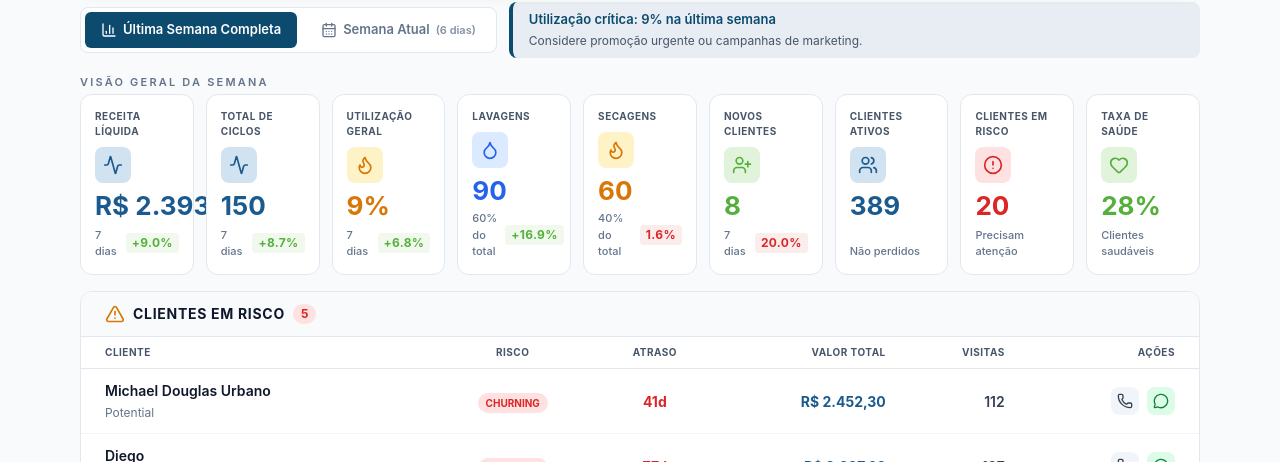
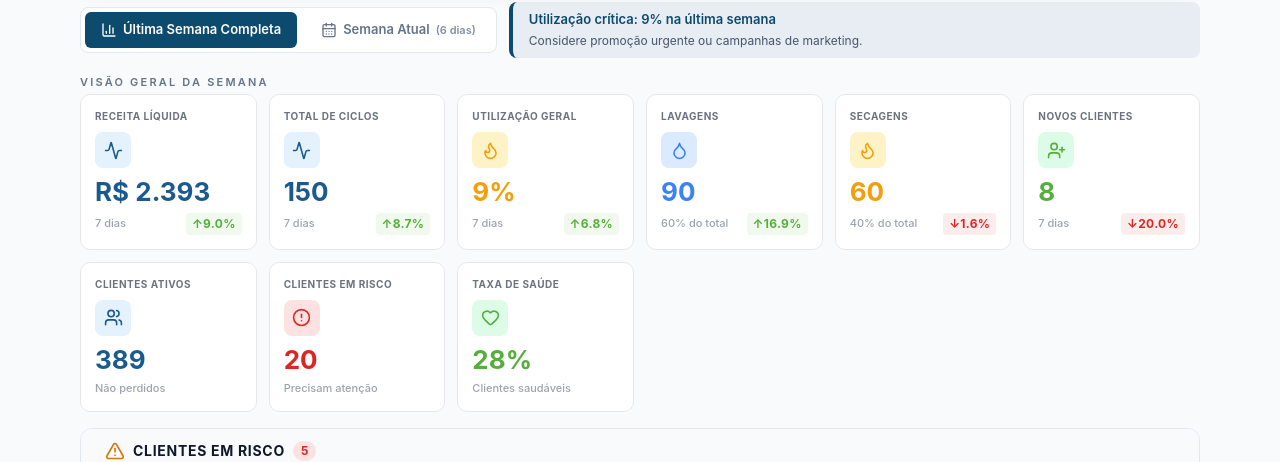
Before and after one commit to lucaslopezpuerta/LavpopBusinessIntelligence, a React (Vite) app: page / in a window 1280 px wide. Shown: the part 224-686 px from the top of the page. Built offline with nearby package versions, Linux system fonts and the light colour scheme; no server answers; the HTML template or start-up script is replaced by a standard one.

Commit message:
Update KPICards.jsx

```diff
--- a/src/components/KPICards.jsx
+++ b/src/components/KPICards.jsx
@@ -1,13 +1,34 @@
-// KPICards.jsx v4.0 - TAILWIND MIGRATION + DARK MODE
-// ✅ Full Tailwind CSS implementation
-// ✅ Dark mode support with smooth transitions
-// ✅ Responsive grid (1/2/3/9 columns)
-// ✅ All math/metrics logic preserved
-// ✅ Consistent with Lavpop Design System v2.0
+// KPICards.jsx v3.3.1 - Safer data access with fallbacks
+// Fixed undefined data access when the viewMode prop is missing
+// ✅ Supports both "complete" and "current" week views
+// ✅ Safe fallback to weekly metrics if currentWeek unavailable
+// ✅ Comprehensive error logging
+//
+// CHANGELOG:
+// v3.3.1 (2025-11-19): HOTFIX
+//   - Added safety checks for missing viewMode prop
+//   - Added fallbacks for undefined currentWeek data
+//   - Fixed utilization/wash/dry services access
+//   - More detailed error logging
+// v3.3 (2025-11-19): HYBRID VIEW SUPPORT
+
+//businessMetrics.weekly              // LAST COMPLETE WEEK (Sun-Sat just ended)
+//businessMetrics.currentWeek         // CURRENT PARTIAL WEEK (Sun-Today)
+//businessMetrics.previousWeekly      // TWO WEEKS AGO
+
 
 import React, { useMemo } from 'react';
 import { Activity, Users, AlertCircle, Heart, Droplet, Flame, UserPlus } from 'lucide-react';
 import { parseBrDate } from '../utils/dateUtils';
+
+const COLORS = {
+  primary: '#1a5a8e',
+  accent: '#55b03b',
+  red: '#dc2626',
+  amber: '#f59e0b',
+  blue: '#3b82f6',
+  gray: '#6b7280'
+};
 
 function normalizeDoc(doc) {
   if (!doc) return '';
@@ -20,7 +41,7 @@ function normalizeDoc(doc) {
 
 const KPICards = ({ businessMetrics, customerMetrics, salesData, viewMode = 'complete' }) => {
   const newClientsData = useMemo(() => {
-    console.log('\n=== NEW CUSTOMERS CALCULATION (KPICards v4.0) ===');
+    console.log('\n=== NEW CUSTOMERS CALCULATION (KPICards v3.3.1 HOTFIX) ===');
     console.log('View mode:', viewMode);
 
     if (!salesData || salesData.length === 0) {
@@ -33,6 +54,7 @@ const KPICards = ({ businessMetrics, customerMetrics, salesData, viewMode = 'com
       return { count: 0, weekOverWeek: null };
     }
 
+    // ✅ HOTFIX: Safe window selection with fallback
     let currentWindow;
     if (viewMode === 'current' && businessMetrics.windows.currentWeek) {
       currentWindow = businessMetrics.windows.currentWeek;
@@ -69,8 +91,10 @@ const KPICards = ({ businessMetrics, customerMetrics, salesData, viewMode = 'com
       }
     });
 
+    // ✅ Validate that Date objects exist
     if (!currentWindow.start || !currentWindow.end || !previousWindow.start || !previousWindow.end) {
       console.error('❌ CRITICAL: Date objects missing from windows!');
+      console.error('Please update to businessMetrics v2.7 or later.');
       return { count: 0, weekOverWeek: null };
     }
 
@@ -142,15 +166,19 @@ const KPICards = ({ businessMetrics, customerMetrics, salesData, viewMode = 'com
 
   if (!businessMetrics || !customerMetrics) {
     return (
-      <div className="text-slate-600 dark:text-slate-400 p-4">
+      <div style={{ color: '#6b7280', padding: '1rem' }}>
         Carregando KPIs...
       </div>
     );
   }
 
-  console.log('\n=== KPI CARDS RENDER (v4.0) ===');
+  console.log('\n=== KPI CARDS RENDER (v3.3.1 HOTFIX) ===');
   console.log('View Mode:', viewMode);
+  console.log('Business Metrics Keys:', Object.keys(businessMetrics));
+  console.log('Has weekly (LAST COMPLETE WEEK (Sun-Sat just ended)):', !!businessMetrics.weekly);
+  console.log('Has currentWeek (CURRENT PARTIAL WEEK (Sun-Today)):', !!businessMetrics.currentWeek);
 
+  // ✅ HOTFIX: Safe data source selection with detailed logging
   let metricsSource;
   if (viewMode === 'current') {
     if (businessMetrics.currentWeek) {
@@ -167,8 +195,9 @@ const KPICards = ({ businessMetrics, customerMetrics, salesData, viewMode = 'com
 
   if (!metricsSource) {
     console.error('❌ CRITICAL: No metrics source available!');
+    console.error('businessMetrics:', businessMetrics);
     return (
-      <div className="bg-red-50 dark:bg-red-900/20 text-red-600 dark:text-red-400 p-4 rounded-lg border border-red-200 dark:border-red-800">
+      <div style={{ color: '#dc2626', padding: '1rem', background: '#fee2e2', borderRadius: '8px' }}>
         ⚠️ Erro ao carregar métricas. Verifique o console (F12) para detalhes.
       </div>
     );
@@ -185,9 +214,23 @@ const KPICards = ({ businessMetrics, customerMetrics, salesData, viewMode = 'com
     activeDays: metricsSource.activeDays
   });
 
+  console.log('Week-over-Week Data:', {
+    revenue: wow.netRevenue,
+    services: wow.totalServices,
+    utilization: wow.utilization,
+    wash: wow.washServices,
+    dry: wow.dryServices
+  });
+
   const activeCount = customerMetrics.activeCount || 0;
   const atRiskCount = customerMetrics.atRiskCount || 0;
   const healthRate = customerMetrics.healthRate || 0;
+
+  console.log('Customer Metrics:', {
+    active: activeCount,
+    atRisk: atRiskCount,
+    healthRate: `${healthRate.toFixed(1)}%`
+  });
 
   console.log('=== END KPI CARDS RENDER ===\n');
 
@@ -210,16 +253,33 @@ const KPICards = ({ businessMetrics, customerMetrics, salesData, viewMode = 'com
     }
 
     const absValue = Math.abs(value);
-    const isPositive = value > 0;
-    const isNegative = value < 0;
+    if (absValue < 0.5) {
+      return {
+        show: true,
+        text: '→',
+        color: COLORS.gray,
+        label: 'vs semana passada'
+      };
+    }
+
+    if (value > 0) {
+      return {
+        show: true,
+        text: `↑${value.toFixed(1)}%`,
+        color: COLORS.accent,
+        label: 'vs semana passada'
+      };
+    }
 
     return {
       show: true,
-      text: `${isPositive ? '+' : ''}${absValue.toFixed(1)}%`,
-      color: isPositive ? '#55b03b' : isNegative ? '#dc2626' : '#6b7280'
+      text: `↓${absValue.toFixed(1)}%`,
+      color: COLORS.red,
+      label: 'vs semana passada'
     };
   };
 
+  // ✅ Get appropriate subtitle based on view mode
   const getTimeSubtitle = () => {
     if (viewMode === 'current' && businessMetrics.windows?.currentWeek) {
       const days = businessMetrics.windows.currentWeek.daysElapsed || 1;
@@ -228,6 +288,7 @@ const KPICards = ({ businessMetrics, customerMetrics, salesData, viewMode = 'com
     return '7 dias';
   };
 
+  // ✅ HOTFIX: Safe access with fallbacks
   const washCount = metricsSource.washServices || 0;
   const dryCount = metricsSource.dryServices || 0;
   const totalServices = washCount + dryCount;
@@ -242,8 +303,8 @@ const KPICards = ({ businessMetrics, customerMetrics, salesData, viewMode = 'com
       trend: getTrendData(wow.netRevenue),
       subtitle: getTimeSubtitle(),
       icon: Activity,
-      colorClass: 'text-lavpop-blue',
-      bgClass: 'bg-lavpop-blue-100 dark:bg-lavpop-blue-900/30'
+      color: COLORS.primary,
+      iconBg: '#e3f2fd'
     },
     {
       id: 'services',
@@ -252,8 +313,8 @@ const KPICards = ({ businessMetrics, customerMetrics, salesData, viewMode = 'com
       trend: getTrendData(wow.totalServices),
       subtitle: getTimeSubtitle(),
       icon: Activity,
-      colorClass: 'text-lavpop-blue',
-      bgClass: 'bg-lavpop-blue-100 dark:bg-lavpop-blue-900/30'
+      color: COLORS.primary,
+      iconBg: '#e3f2fd'
     },
     {
       id: 'utilization',
@@ -262,8 +323,8 @@ const KPICards = ({ businessMetrics, customerMetrics, salesData, viewMode = 'com
       trend: getTrendData(wow.utilization),
       subtitle: getTimeSubtitle(),
       icon: Flame,
-      colorClass: 'text-amber-600 dark:text-amber-500',
-      bgClass: 'bg-amber-100 dark:bg-amber-900/30'
+      color: COLORS.amber,
+      iconBg: '#fef3c7'
     },
     {
       id: 'wash',
@@ -272,8 +333,8 @@ const KPICards = ({ businessMetrics, customerMetrics, salesData, viewMode = 'com
       subtitle: `${washPercent}% do total`,
       trend: getTrendData(wow.washServices),
       icon: Droplet,
-      colorClass: 'text-blue-600 dark:text-blue-500',
-      bgClass: 'bg-blue-100 dark:bg-blue-900/30'
+      color: COLORS.blue,
+      iconBg: '#dbeafe'
     },
     {
       id: 'dry',
@@ -282,8 +343,8 @@ const KPICards = ({ businessMetrics, customerMetrics, salesData, viewMode = 'com
       subtitle: `${dryPercent}% do total`,
       trend: getTrendData(wow.dryServices),
       icon: Flame,
-      colorClass: 'text-amber-600 dark:text-amber-500',
-      bgClass: 'bg-amber-100 dark:bg-amber-900/30'
+      color: COLORS.amber,
+      iconBg: '#fef3c7'
     },
     {
       id: 'newclients',
@@ -292,8 +353,8 @@ const KPICards = ({ businessMetrics, customerMetrics, salesData, viewMode = 'com
       subtitle: getTimeSubtitle(),
       trend: getTrendData(newClientsData.weekOverWeek),
       icon: UserPlus,
-      colorClass: 'text-lavpop-green',
-      bgClass: 'bg-lavpop-green-100 dark:bg-lavpop-green-900/30'
+      color: COLORS.accent,
+      iconBg: '#dcfce7'
     },
     {
       id: 'active',
@@ -301,8 +362,8 @@ const KPICards = ({ businessMetrics, customerMetrics, salesData, viewMode = 'com
       value: formatNumber(activeCount),
       subtitle: 'Não perdidos',
       icon: Users,
-      colorClass: 'text-lavpop-blue',
-      bgClass: 'bg-lavpop-blue-100 dark:bg-lavpop-blue-900/30'
+      color: COLORS.primary,
+      iconBg: '#e3f2fd'
     },
     {
       id: 'atrisk',
@@ -310,8 +371,8 @@ const KPICards = ({ businessMetrics, customerMetrics, salesData, viewMode = 'com
       value: formatNumber(atRiskCount),
       subtitle: 'Precisam atenção',
       icon: AlertCircle,
-      colorClass: 'text-red-600 dark:text-red-500',
-      bgClass: 'bg-red-100 dark:bg-red-900/30'
+      color: COLORS.red,
+      iconBg: '#fee2e2'
     },
     {
       id: 'health',
@@ -319,87 +380,111 @@ const KPICards = ({ businessMetrics, customerMetrics, salesData, viewMode = 'com
       value: `${Math.round(healthRate)}%`,
       subtitle: 'Clientes saudáveis',
       icon: Heart,
-      colorClass: 'text-lavpop-green',
-      bgClass: 'bg-lavpop-green-100 dark:bg-lavpop-green-900/30'
+      color: COLORS.accent,
+      iconBg: '#dcfce7'
     }
   ];
 
   return (
-    <div className="grid grid-cols-1 md:grid-cols-2 lg:grid-cols-3 xl:grid-cols-9 gap-3 mb-3">
+    <div style={{
+      display: 'grid',
+      gridTemplateColumns: 'repeat(auto-fit, minmax(160px, 1fr))',
+      gap: '0.75rem',
+      marginBottom: '0.75rem'
+    }}>
       {kpis.map((kpi) => {
         const Icon = kpi.icon;
 
         return (
           <div
             key={kpi.id}
-            className="
-              bg-white dark:bg-slate-800
-              rounded-xl
-              border border-slate-200 dark:border-slate-700
-              p-3.5
-              transition-all duration-200
-              hover:shadow-lg hover:-translate-y-0.5
-              flex flex-col
-            "
+            style={{
+              background: 'white',
+              borderRadius: '10px',
+              border: '1px solid #e5e7eb',
+              padding: '0.875rem',
+              transition: 'all 0.2s',
+              cursor: 'default',
+              position: 'relative',
+              overflow: 'hidden',
+              display: 'flex',
+              flexDirection: 'column'
+            }}
+            onMouseEnter={(e) => {
+              e.currentTarget.style.boxShadow = '0 6px 12px rgba(0, 0, 0, 0.08)';
+              e.currentTarget.style.transform = 'translateY(-2px)';
+            }}
+            onMouseLeave={(e) => {
+              e.currentTarget.style.boxShadow = '0 1px 3px rgba(0, 0, 0, 0.05)';
+              e.currentTarget.style.transform = 'translateY(0)';
+            }}
           >
-            {/* Header */}
-            <div className="mb-2.5">
-              <h3 className="
-                text-[10px]
-                font-bold
-                text-slate-600 dark:text-slate-400
-                uppercase
-                tracking-wider
-                mb-2
-              ">
+            {/* Header with Title and Icon */}
+            <div style={{ marginBottom: '0.625rem' }}>
+              <h3 style={{
+                fontSize: '10px',
+                fontWeight: '700',
+                color: COLORS.gray,
+                textTransform: 'uppercase',
+                letterSpacing: '0.5px',
+                margin: 0,
+                marginBottom: '0.5rem'
+              }}>
                 {kpi.title}
               </h3>
 
-              <div className={`
-                w-9 h-9
-                rounded-lg
-                ${kpi.bgClass}
-                flex items-center justify-center
-              `}>
-                <Icon className={`w-5 h-5 ${kpi.colorClass}`} />
+              <div style={{
+                width: '36px',
+                height: '36px',
+                borderRadius: '8px',
+                background: kpi.iconBg,
+                display: 'flex',
+                alignItems: 'center',
+                justifyContent: 'center'
+              }}>
+                <Icon style={{ width: '19px', height: '19px', color: kpi.color }} />
               </div>
             </div>
 
             {/* Value */}
-            <div className="mb-1.5 flex-1">
-              <div className={`
-                text-[26px]
-                font-bold
-                ${kpi.colorClass}
-                leading-none
-              `}>
+            <div style={{ marginBottom: '0.375rem', flex: 1 }}>
+              <div style={{
+                fontSize: '26px',
+                fontWeight: '700',
+                color: kpi.color,
+                lineHeight: '1.1'
+              }}>
                 {kpi.value}
               </div>
             </div>
 
-            {/* Footer */}
-            <div className="flex items-center justify-between gap-2">
-              <div className="text-[11px] text-slate-500 dark:text-slate-500 font-medium">
+            {/* Footer: Subtitle + WoW Badge */}
+            <div style={{
+              display: 'flex',
+              alignItems: 'center',
+              justifyContent: 'space-between',
+              gap: '0.5rem'
+            }}>
+              <div style={{
+                fontSize: '11px',
+                color: '#9ca3af',
+                fontWeight: '500'
+              }}>
                 {kpi.subtitle}
               </div>
 
               {/* WoW Badge */}
               {kpi.trend?.show && (
-                <div
-                  className="
-                    text-xs
-                    font-bold
-                    px-1.5
-                    py-0.5
-                    rounded
-                    tracking-wide
-                    whitespace-nowrap
-                  "
-                  style={{
-                    color: kpi.trend.color,
-                    backgroundColor: `${kpi.trend.color}15`
-                  }}
-                >
+                <div style={{
+                  fontSize: '12px',
+                  fontWeight: '700',
+                  color: kpi.trend.color,
+                  background: `${kpi.trend.color}15`,
+                  padding: '2px 6px',
+                  borderRadius: '4px',
+                  letterSpacing: '0.3px',
+                  whiteSpace: 'nowrap'
+                }}>
                   {kpi.trend.text}
                 </div>
               )}
@@ -407,6 +492,37 @@ const KPICards = ({ businessMetrics, customerMetrics, salesData, viewMode = 'com
           </div>
         );
       })}
+
+      {/* Responsive Grid Styles */}
+      <style>{`
+        /* Ultra-wide screens: 9 columns */
+        @media (min-width: 1600px) {
+          div[style*="gridTemplateColumns"] {
+            grid-template-columns: repeat(9, 1fr) !important;
+          }
+        }
+
+        /* Desktop (1080p): 3x3 grid */
+        @media (min-width: 992px) and (max-width: 1599px) {
+          div[style*="gridTemplateColumns"] {
+            grid-template-columns: repeat(3, 1fr) !important;
+          }
+        }
+
+        /* Tablet: 2 columns */
+        @media (min-width: 768px) and (max-width: 991px) {
+          div[style*="gridTemplateColumns"] {
+            grid-template-columns: repeat(2, 1fr) !important;
+          }
+        }
+
+        /* Mobile: 1 column */
+        @media (max-width: 767px) {
+          div[style*="gridTemplateColumns"] {
+            grid-template-columns: 1fr !important;
+          }
+        }
+      `}</style>
     </div>
   );
 };
```
